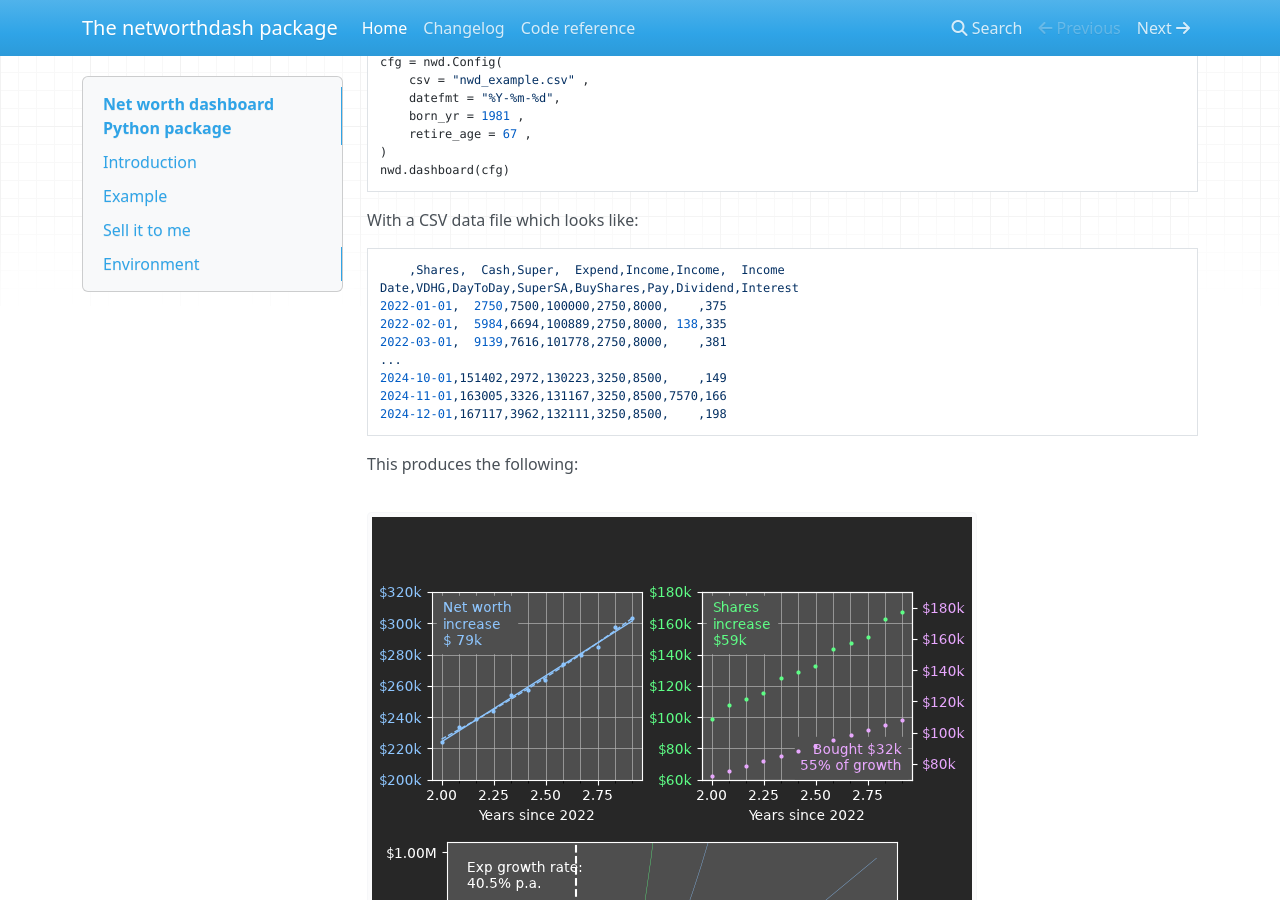
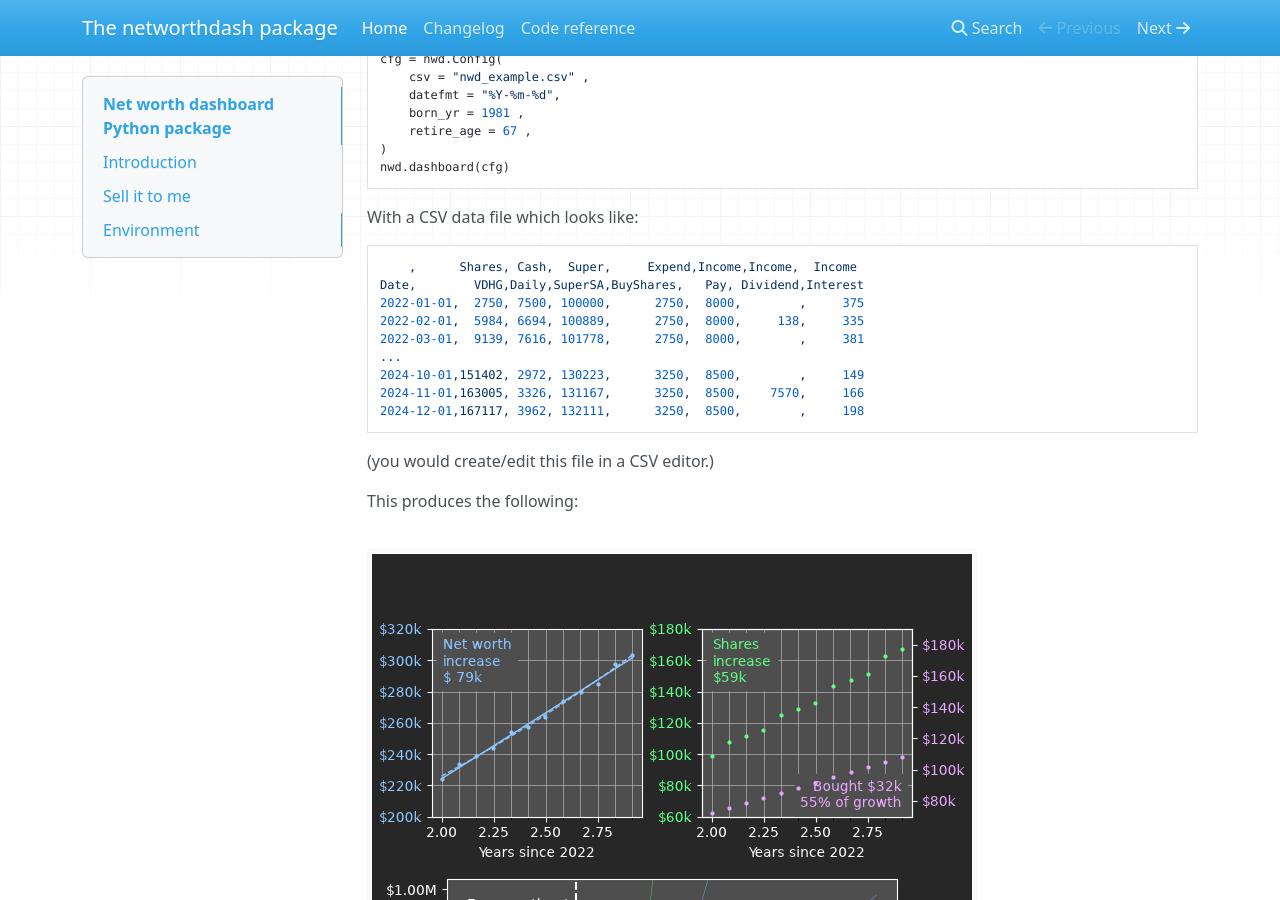
Before and after one commit to wspr/networthdash, an MkDocs documentation site: the page built from docs/index.md, in a window 1280 px wide and 900 px high, scrolled down 373 px. Built offline with MkDocs 1.6.1, drawn with Linux system fonts in a browser that asks for light colours; nearby versions of some CDN libraries.

````diff
--- a/docs/index.md
+++ b/docs/index.md
@@ -2,13 +2,13 @@
 
 ## Introduction
 
-Quick links:
+### Quick links:
 
 * [This documentation](https://wspr.io/networthdash/)
 * [Github repository](https://github.com/wspr/networthdash)
 * [ausankey dependency](https://aumag.github.io/ausankey/)
 
-## Example
+### Example
 
 A driver file can look as simple as:
 ```
@@ -24,16 +24,17 @@
 
 With a CSV data file which looks like:
 ```
-    ,Shares,  Cash,Super,  Expend,Income,Income,  Income
-Date,VDHG,DayToDay,SuperSA,BuyShares,Pay,Dividend,Interest
-2022-01-01,  2750,7500,100000,2750,8000,    ,375
-2022-02-01,  5984,6694,100889,2750,8000, 138,335
-2022-03-01,  9139,7616,101778,2750,8000,    ,381
+    ,      Shares, Cash,  Super,     Expend,Income,Income,  Income
+Date,        VDHG,Daily,SuperSA,BuyShares,   Pay, Dividend,Interest
+2022-01-01,  2750, 7500, 100000,      2750,  8000,        ,     375
+2022-02-01,  5984, 6694, 100889,      2750,  8000,     138,     335
+2022-03-01,  9139, 7616, 101778,      2750,  8000,        ,     381
 ...
-2024-10-01,151402,2972,130223,3250,8500,    ,149
-2024-11-01,163005,3326,131167,3250,8500,7570,166
-2024-12-01,167117,3962,132111,3250,8500,    ,198
+2024-10-01,151402, 2972, 130223,      3250,  8500,        ,     149
+2024-11-01,163005, 3326, 131167,      3250,  8500,    7570,     166
+2024-12-01,167117, 3962, 132111,      3250,  8500,        ,     198
 ```
+(you would create/edit this file in a CSV editor.)
 
 This produces the following:
 
````
Also changed, not shown: 2 other files.
